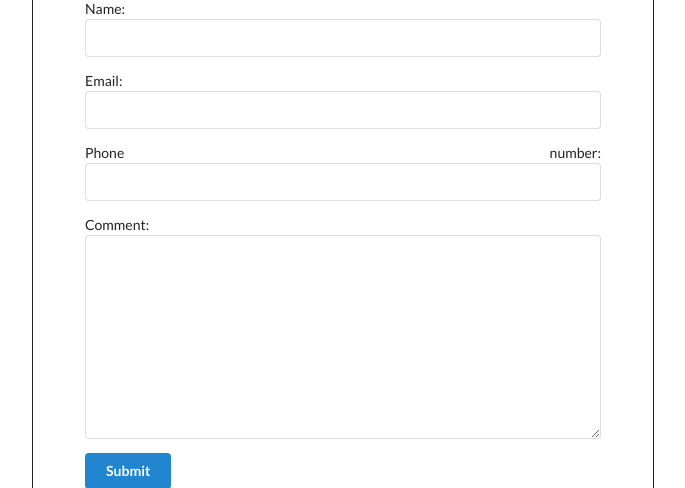
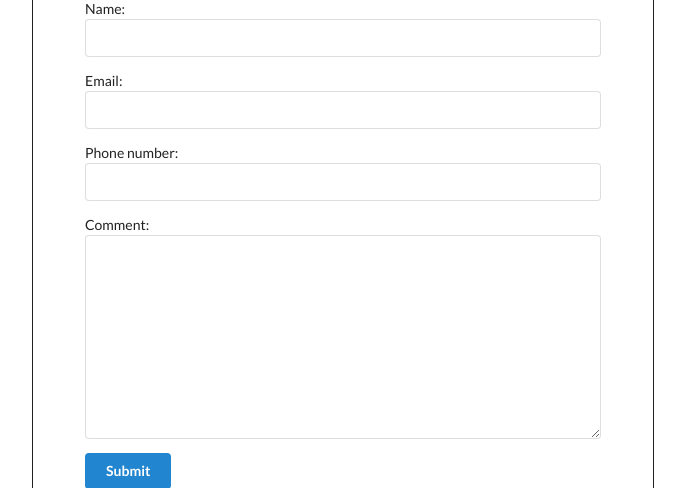
Before and after one commit to akanjimm/resume_page, a Django app: page / in a window 1280 px wide. Shown: the part 2331-2819 px from the top of the page, without its empty margins (297-982 px from the left). Run offline with Django 3.2, Linux system fonts and the light colour scheme; parts of the project's set-up code (start-up, migrations or seed data) failed here and were passed over.

Commit message:
changed form text to align left

```diff
--- a/static/css/site.css
+++ b/static/css/site.css
@@ -124,6 +124,10 @@ footer > p > a {
     text-align: center;
 }
 
+#form-container {
+    text-align: left;
+}
+
 @media only screen and (min-width: 768px) {
     main {
         width: 622px;
--- a/templates/resume_page.html
+++ b/templates/resume_page.html
@@ -131,7 +131,7 @@
                 <p>I'm open for growth.</p>
                 <p >Get in touch!</p>
             </div>
-            <div>
+            <div id="form-container">
                 {% include 'messages.html' %}
                 <form class="ui form" action="{% url 'resume' %}" method="POST">
                     {% csrf_token %}
```
